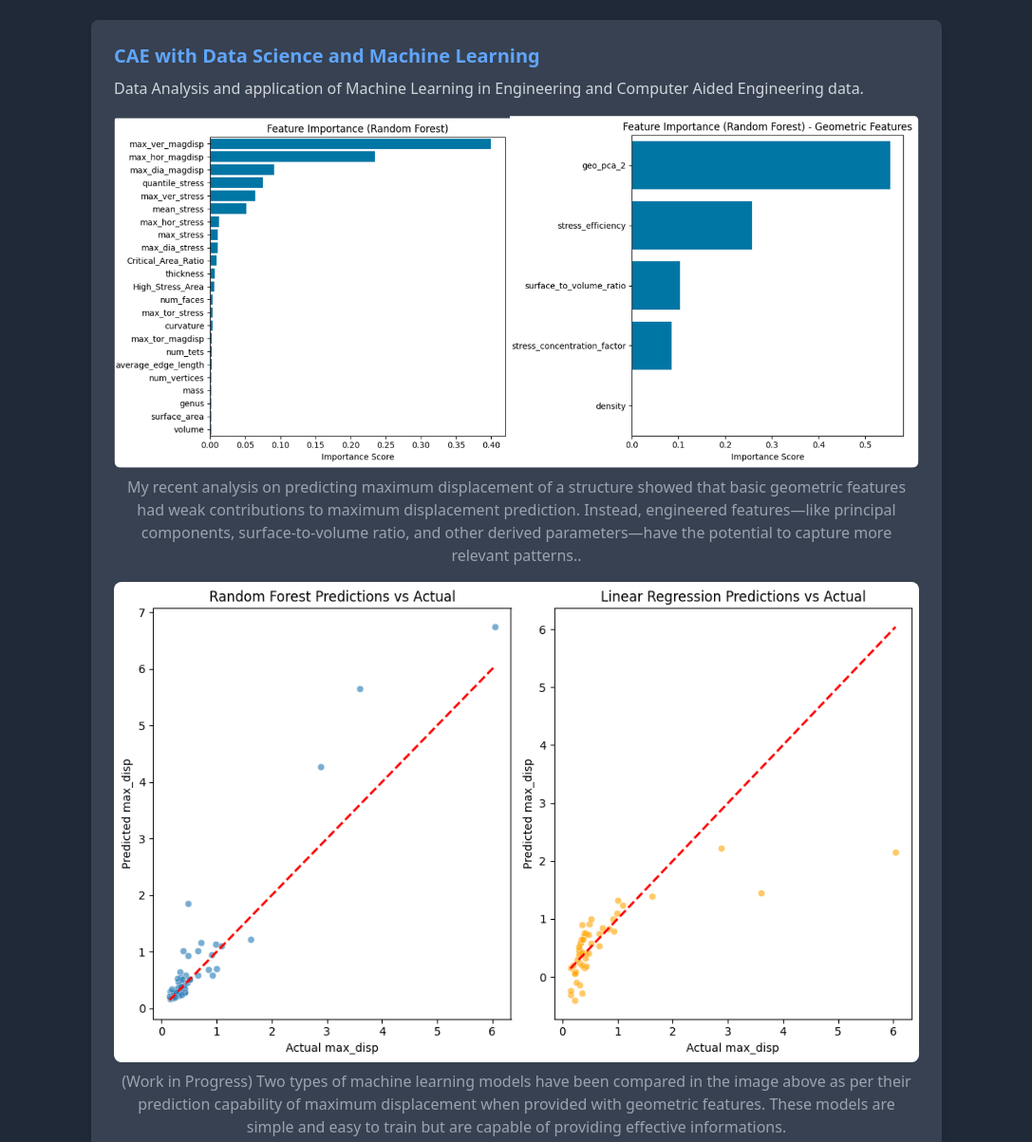
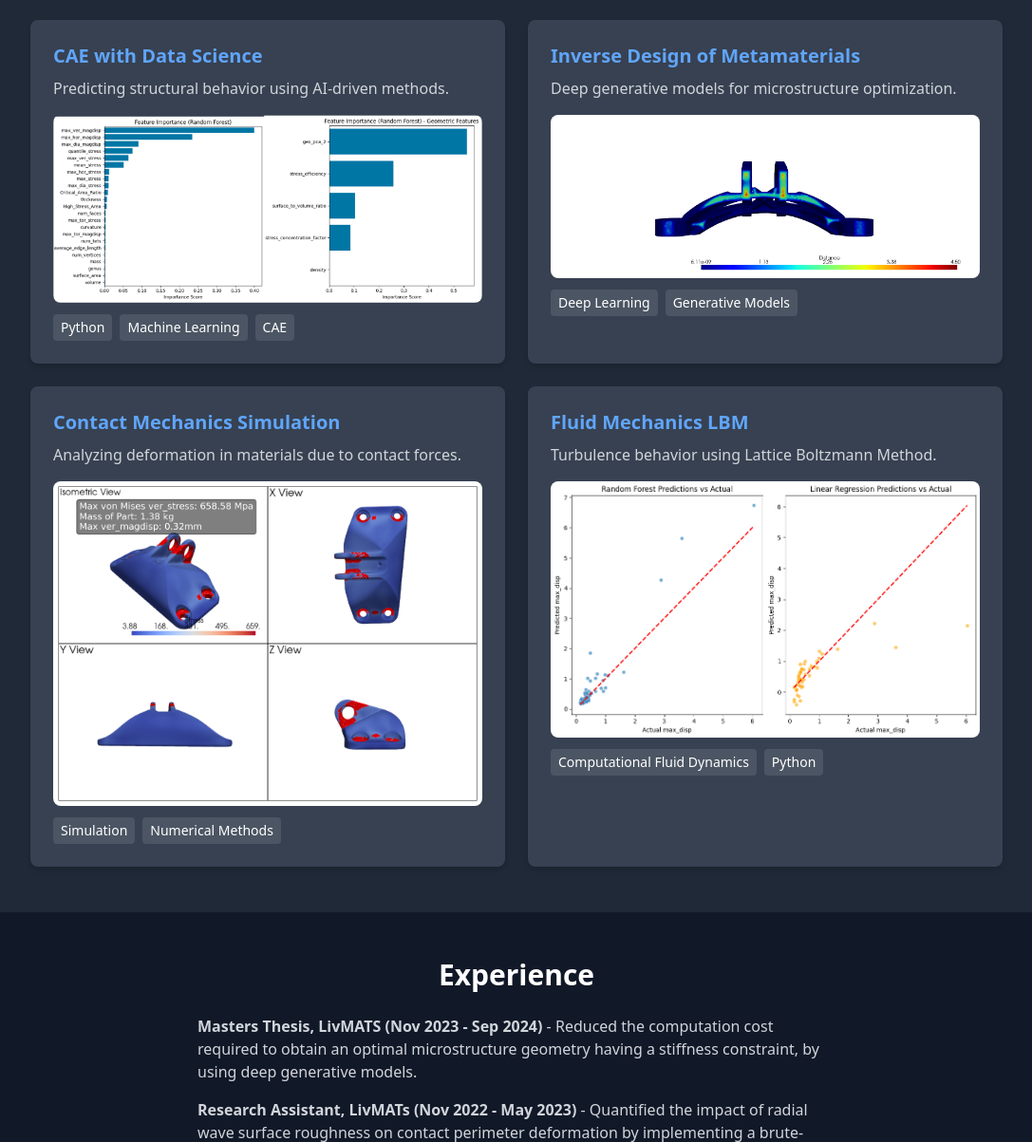
Before and after one commit to mishramlan/mishramlan.github.io, a plain HTML site: page index.html in a window 1280 px wide. Shown: the part 495-1698 px from the top of the page at 95% size, without its empty margins (96-1183 px from the left). Drawn offline with nearby package versions, Linux system fonts and the light colour scheme.

Commit message:
added style and made changes to index

```diff
--- a/index.html
+++ b/index.html
@@ -30,38 +30,53 @@
 
     <section id="projects" class="py-12 px-6 bg-gray-800">
         <h2 class="text-3xl font-semibold text-center">Projects</h2>
-        <div class="mt-6 max-w-4xl mx-auto space-y-6">
-            <div class="bg-gray-700 p-6 rounded-lg shadow-md">
-                <a href="https://github.com/mishramlan/CAE-Data-Science-with-Jet-Engine-Brackets.git" class="text-blue-400 text-xl font-semibold">CAE with Data Science and Machine Learning</a>
-                <p class="mt-2 text-gray-300">Data Analysis and application of Machine Learning in Engineering and Computer Aided Engineering data.</p>
-                <img src="assets/feature_engg.png" alt="Feature Engineering Example" class="mt-4 w-full rounded-lg">
-                <p class="text-center text-gray-400 mt-2">My recent analysis on predicting maximum displacement of a structure showed that basic geometric features had weak contributions to maximum displacement prediction.
-                    Instead, engineered features—like principal components, surface-to-volume ratio, and other derived parameters—have the potential to capture more relevant patterns..</p>
-                <img src="assets/prediction_comparison.png" alt="Prediction Models" class="mt-4 w-full rounded-lg">
-                <p class="text-center text-gray-400 mt-2">(Work in Progress) Two types of machine learning models have been compared in the image above as per their prediction capability of maximum displacement when provided with geometric features. These models are simple and easy to train but are capable of providing effective informations. </p>
-                <iframe class="mt-4 rounded-lg" width="100%" height="315" src="https://www.youtube.com/embed/8UxeEDIRdsk" frameborder="0" allowfullscreen></iframe>
-                <p class="text-center text-gray-400 mt-2">Video demonstrating how a structure, in this case a Jet Engine Bracket, can be visualised as a mesh or a point cloud.</p>
-                <img src="assets/thickness_example.png" alt="Thickness Estimation Example" class="mt-4 w-full rounded-lg">
-                <p class="text-center text-gray-400 mt-2">The image is an example of how implicit distance could be used to obtsin an estimate of the thickness of a structure.</p>
-                <img src="assets/0_report.png" alt="Stress concentration in JEB" class="mt-4 w-full rounded-lg">
-                <p class="text-center text-gray-400 mt-2">Lately, I’ve been analyzing stress concentration zones in different jet engine bracket designs. Identifying weak spots, learning from patterns, and refining designs based on real data—this is where I feel engineering meets data science in the most practical way.</p>
+        <div class="mt-6 max-w-5xl mx-auto grid md:grid-cols-2 gap-6">
+
+            <!-- Project Card -->
+            <div class="bg-gray-700 p-6 rounded-lg shadow-md hover:shadow-lg transition">
+                <a href="https://github.com/mishramlan/CAE-Data-Science-with-Jet-Engine-Brackets" class="text-blue-400 text-xl font-semibold">CAE with Data Science</a>
+                <p class="mt-2 text-gray-300">Predicting structural behavior using AI-driven methods.</p>
+                <img src="assets/feature_engg.png" alt="Feature Engineering" class="mt-4 w-full rounded-lg">
+                <div class="mt-3 flex space-x-2">
+                    <span class="px-2 py-1 bg-gray-600 text-sm rounded">Python</span>
+                    <span class="px-2 py-1 bg-gray-600 text-sm rounded">Machine Learning</span>
+                    <span class="px-2 py-1 bg-gray-600 text-sm rounded">CAE</span>
+                </div>
             </div>
-            <div class="bg-gray-700 p-6 rounded-lg shadow-md">
+
+            <div class="bg-gray-700 p-6 rounded-lg shadow-md hover:shadow-lg transition">
                 <a href="https://github.com/mishramlan/Inverse-design-of-Metamaterial-structures" class="text-blue-400 text-xl font-semibold">Inverse Design of Metamaterials</a>
-                <p class="mt-2 text-gray-300">Deep learning-based material design.</p>
-                <iframe class="mt-4 rounded-lg" width="100%" height="315" src="https://www.youtube.com/embed/WB72CNO-G9s" frameborder="0" allowfullscreen></iframe>
-                <p class="text-center text-gray-400 mt-2">Demonstration of widget which uses a conditional VAE model in the background to generate designs of metamaterial microstructures upon providing a ratio of preferred stiffness of material in the X-direction and Y-direction.</p>
+                <p class="mt-2 text-gray-300">Deep generative models for microstructure optimization.</p>
+                <img src="assets/thickness_example.png" alt="Metamaterial Design" class="mt-4 w-full rounded-lg">
+                <div class="mt-3 flex space-x-2">
+                    <span class="px-2 py-1 bg-gray-600 text-sm rounded">Deep Learning</span>
+                    <span class="px-2 py-1 bg-gray-600 text-sm rounded">Generative Models</span>
+                </div>
             </div>
-            <div class="bg-gray-700 p-6 rounded-lg shadow-md">
+
+            <div class="bg-gray-700 p-6 rounded-lg shadow-md hover:shadow-lg transition">
                 <a href="https://github.com/mishramlan/Contact_Mechanics_Simulation" class="text-blue-400 text-xl font-semibold">Contact Mechanics Simulation</a>
-                <p class="mt-2 text-gray-300">Radial wave roughness impact analysis.</p>
+                <p class="mt-2 text-gray-300">Analyzing deformation in materials due to contact forces.</p>
+                <img src="assets/0_report.png" alt="Stress Simulation" class="mt-4 w-full rounded-lg">
+                <div class="mt-3 flex space-x-2">
+                    <span class="px-2 py-1 bg-gray-600 text-sm rounded">Simulation</span>
+                    <span class="px-2 py-1 bg-gray-600 text-sm rounded">Numerical Methods</span>
+                </div>
             </div>
-            <div class="bg-gray-700 p-6 rounded-lg shadow-md">
+
+            <div class="bg-gray-700 p-6 rounded-lg shadow-md hover:shadow-lg transition">
                 <a href="https://github.com/mishramlan/Fluid_Mechanics_LBM" class="text-blue-400 text-xl font-semibold">Fluid Mechanics LBM</a>
-                <p class="mt-2 text-gray-300">Turbulence behavior simulation.</p>
+                <p class="mt-2 text-gray-300">Turbulence behavior using Lattice Boltzmann Method.</p>
+                <img src="assets/prediction_comparison.png" alt="Fluid Simulation" class="mt-4 w-full rounded-lg">
+                <div class="mt-3 flex space-x-2">
+                    <span class="px-2 py-1 bg-gray-600 text-sm rounded">Computational Fluid Dynamics</span>
+                    <span class="px-2 py-1 bg-gray-600 text-sm rounded">Python</span>
+                </div>
             </div>
+
         </div>
     </section>
+
 
     <section id="experience" class="py-12 px-6">
         <h2 class="text-3xl font-semibold text-center">Experience</h2>
--- /dev/null
+++ b/styles.css
@@ -0,0 +1,61 @@
+body {
+    font-family: Arial, sans-serif;
+    margin: 0;
+    padding: 0;
+    background-color: #f4f4f4;
+    color: #333;
+}
+
+header {
+    background: #333;
+    color: #fff;
+    padding: 20px;
+    text-align: center;
+}
+
+nav ul {
+    list-style: none;
+    padding: 0;
+}
+
+nav ul li {
+    display: inline;
+    margin: 0 15px;
+}
+
+nav ul li a {
+    color: #fff;
+    text-decoration: none;
+    font-size: 18px;
+}
+
+section {
+    padding: 20px;
+    margin: 20px;
+    background: #fff;
+    border-radius: 10px;
+    box-shadow: 0px 0px 10px rgba(0, 0, 0, 0.1);
+}
+
+h2 {
+    color: #444;
+}
+
+a {
+    color: #007bff;
+    text-decoration: none;
+}
+
+a:hover {
+    text-decoration: underline;
+}
+
+footer {
+    background: #333;
+    color: #fff;
+    text-align: center;
+    padding: 10px;
+    position: relative;
+    bottom: 0;
+    width: 100%;
+}
```
Also changed, not shown: 1 other file.
